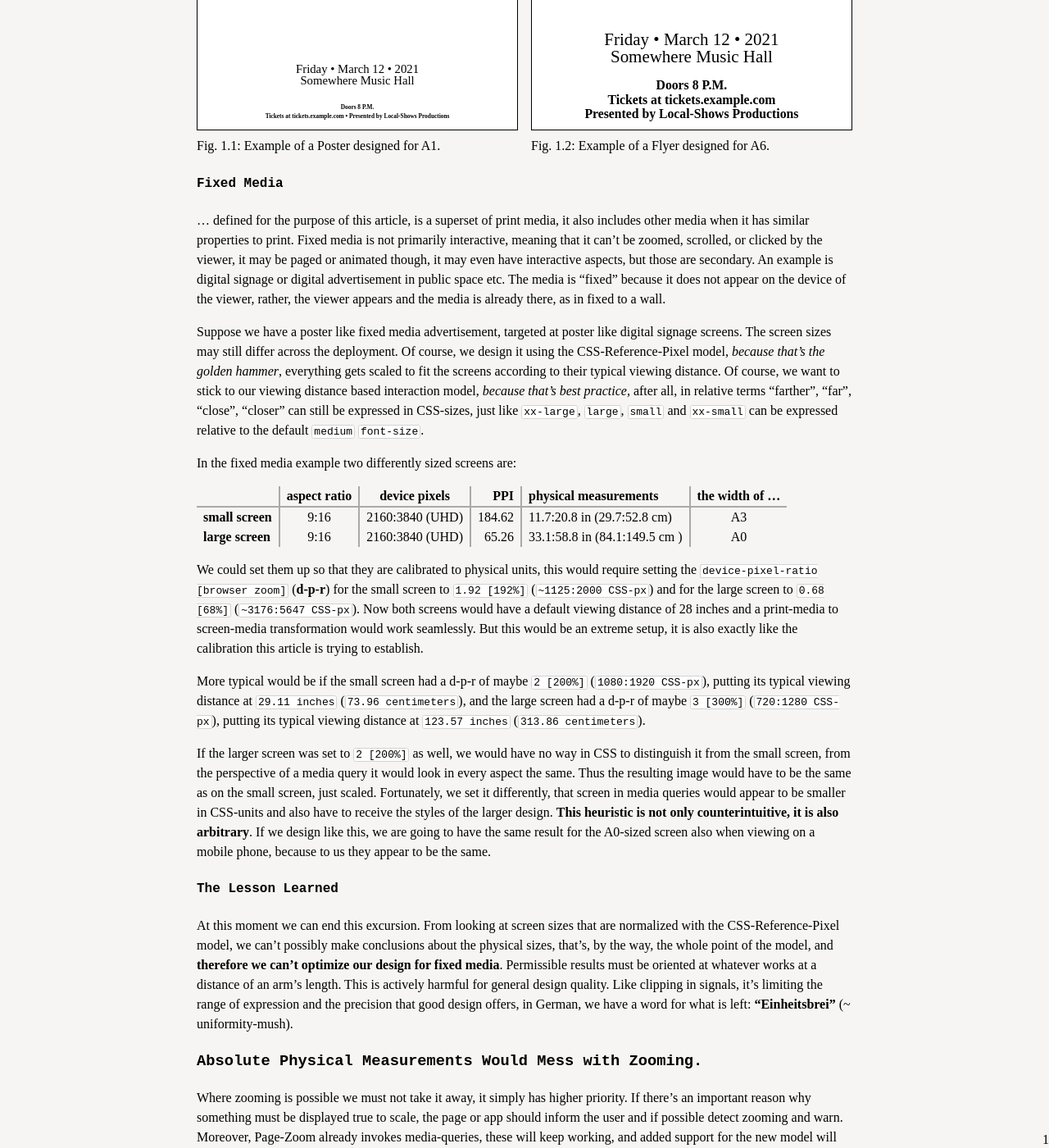
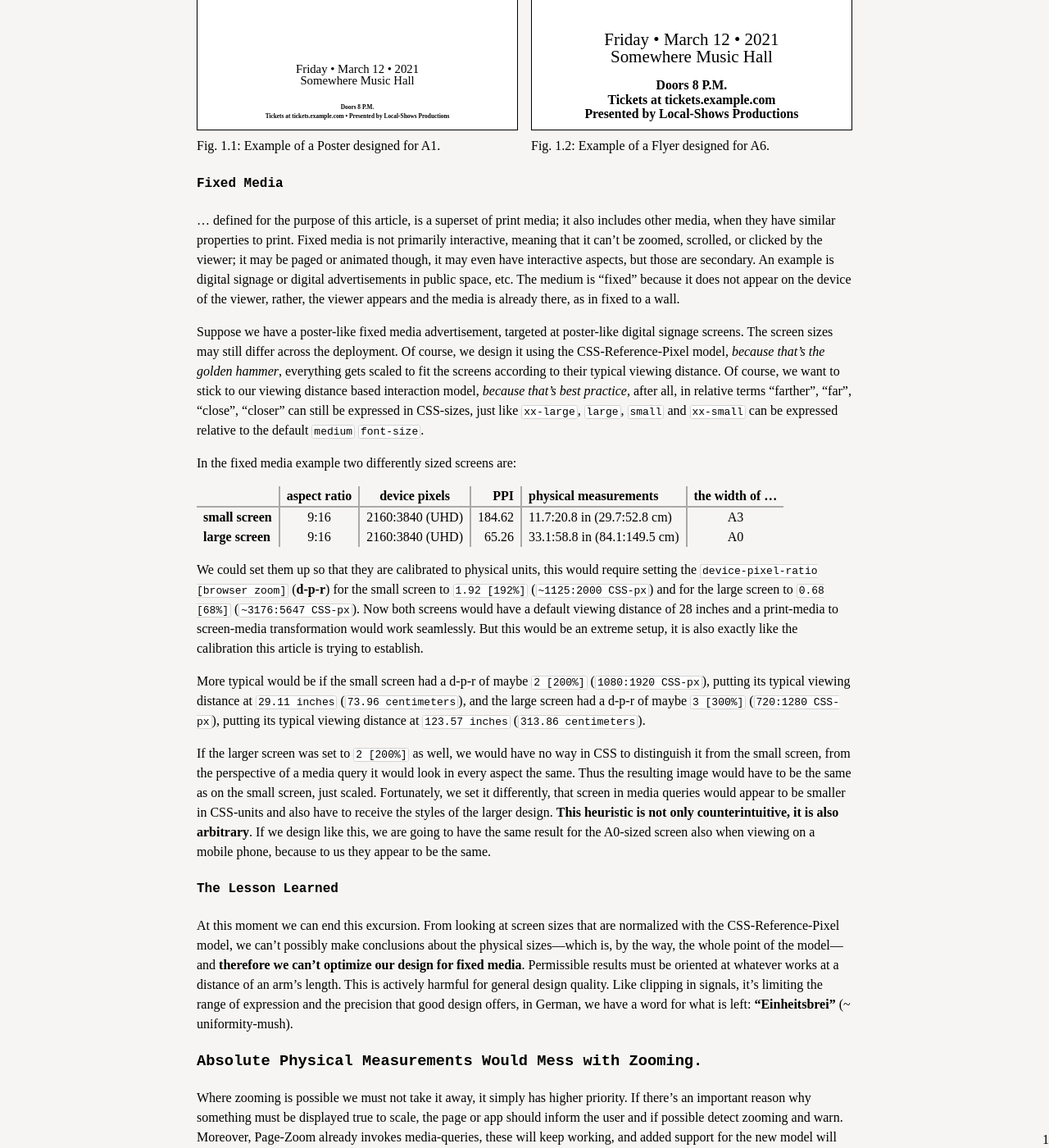
Before and after one commit to graphicore/varla-varfo, a Jekyll site: the page built from explorations/calibrate/index.md, in a window 1280 px wide and 1400 px high, scrolled down 6106 px. Shown: the whole window at 82% size. Built offline with Jekyll 4.4.1, drawn with Linux system fonts in a browser that asks for light colours; some web fonts are replaced; some of the changed text lies outside the part shown.

Commit message:
WIP Calibrate CSS: writing style improvements, thanks @tphinney

```diff
--- a/explorations/calibrate/index.md
+++ b/explorations/calibrate/index.md
@@ -23,11 +23,11 @@
 
 An important but often overlooked property of the CSS-unit system is that,
 on screens, its absolute length units don't describe what their names
-imply. The reasons are historical and the current status quo allows authors
+imply they do. The reasons are historical, and the current status quo allows authors
 to design without thinking about the deeper nature of their target devices,
-like size and viewer distance, which is a good thing. However, the
+like size and viewer distance—which is a good thing. However, the
 consequences are that a CSS-Pixel is likely not a hardware pixel on the
-display and that a CSS-Inch is likely not a real-world physical Inch.
+display, and that a CSS-Inch is likely not a real-world physical Inch.
 Regarding the latter, two categories of [use cases](#use-cases) are made infeasible or
 hard to implement:
 
@@ -35,13 +35,13 @@
  * accurate design, especially for [fixed media](#excursion-the-tale-of-fixed-media)
 
 This article is about enabling CSS-authors to work with real-world physical
-measurements and to make it easier to do so.
+measurements, and to make it easier to do so.
 
 ## "A robust and minimal calibration scheme"
 
 This is a demo of a simple widget that lets you, the user, calibrate your
 screen so that it can confidently display real-world distance units.
-Calibration is a big word, I hope the widget demonstrates sufficiently,
+Calibration is a big word; I hope the widget demonstrates sufficiently
 that it is *quickly done* and *not a big deal*.
 
 <div class="insert_calibration_widget"></div>
@@ -56,7 +56,7 @@
 
 The example expects square pixels. Generally, it is possible to calibrate
 width and height separately. However, on the web, reasonable square pixels
-can be expected and if they aren't square, it should be tackled on a different
+can be expected—and if they aren't square, it should be tackled on a different
 layer, e.g. OS or device driver.
 
 The calibration widget was inspired by [my own experiment](../techniques/absolute_units_evaluation.html)
@@ -87,7 +87,7 @@
 ## About this Document
 
 This article is answering a "work order" in the form of a
-[comment by @frivoal on w3c/csswg-drafts#614](https://github.com/w3c/csswg-drafts/issues/614">)
+[comment by @frivoal on w3c/csswg-drafts#614](https://github.com/w3c/csswg-drafts/issues/614)
 , a discussion on the Topic **"[css-values] Ability to address actual physical size #614"**:
 
 > […]
@@ -178,7 +178,7 @@
 … is tricky: it's not explicitly set anywhere in the device, nor does the
 spec document it or explain how to determine it. Instead, it is left to
 device manufacturers, operating systems, and user preferences to somehow
-come to a scaling factor that pleases or is good enough, *there's no
+come to a scaling factor that pleases or is good enough; *there's no
 precision*. Usually backward from there, *if we know some real-world
 measurement of the screen like PPI, its measurements, or the `--unit-scale-physical`
 factor*, we can [calculate](#calculate-device-typical-viewing-distance)
@@ -196,9 +196,9 @@
 
 Although I've seen claims that printers do not produce accurate output,
 in my tests with my home printer the measurements are *highly accurate*.
-The scale option in the print dialog is however an easy to trigger source
-of error, always set it to 100 % and don't allow to "fit to page width" or
-similar. (If that doesn't fix it, the calibration scheme as described here
+The scale option in the print dialog is however an easy-to-trigger source
+of error: always set it to 100 %, and don't allow "fit to page width" or
+similar options. (If that doesn't fix it, the calibration scheme as described here
 works for print as well!)
 
 The claim I made, that the CSS-Reference-Pixel is a simple
@@ -336,17 +336,17 @@
 #### Fixed Media
 
 … defined for the purpose of this article, is a superset
-of print media, it also includes other media when it has similar properties
+of print media; it also includes other media, when they have similar properties
 to print. Fixed media is not primarily interactive, meaning that it can't
-be zoomed, scrolled, or clicked by the viewer, it may be paged or animated
+be zoomed, scrolled, or clicked by the viewer; it may be paged or animated
 though, it may even have interactive aspects, but those are secondary. An
-example is digital signage or digital advertisement in public space etc.
-The media is "fixed" because it does not appear on the device of the viewer,
+example is digital signage or digital advertisements in public space, etc.
+The medium is "fixed" because it does not appear on the device of the viewer,
 rather, the viewer appears and the media is already there, as in fixed
 to a wall.
 
-Suppose we have a poster like fixed media advertisement, targeted at poster
-like digital signage screens. The screen sizes may still differ across the
+Suppose we have a poster-like fixed media advertisement, targeted at
+poster-like digital signage screens. The screen sizes may still differ across the
 deployment. Of course, we design it using the CSS-Reference-Pixel model,
 *because that's the golden hammer*, everything gets scaled to fit the
 screens according to their typical viewing distance. Of course, we want to
@@ -358,10 +358,10 @@
 
 In the fixed media example two differently sized screens are:
 
-|                 | aspect ratio | device pixels   | PPI    | physical measurements                   | the width of … |
-|---------------- | :----------: | --------------- | ------:| :-------------------------------------- |:--------------:|
-|**small screen** | 9:16         | 2160:3840 (UHD) | 184.62 | 11.7:20.8&nbsp;in (29.7:52.8&nbsp;cm)   | A3             |
-|**large screen** | 9:16         | 2160:3840 (UHD) |  65.26 | 33.1:58.8&nbsp;in (84.1:149.5&nbsp;cm ) | A0             |
+|                 | aspect ratio | device pixels   | PPI    | physical measurements                  | the width of … |
+|---------------- | :----------: | --------------- | ------:| :------------------------------------- |:--------------:|
+|**small screen** | 9:16         | 2160:3840 (UHD) | 184.62 | 11.7:20.8&nbsp;in (29.7:52.8&nbsp;cm)  | A3             |
+|**large screen** | 9:16         | 2160:3840 (UHD) |  65.26 | 33.1:58.8&nbsp;in (84.1:149.5&nbsp;cm) | A0             |
 
 We could set them up so that they are calibrated to physical units, this
 would require setting the `device-pixel-ratio [browser zoom]` (**d-p-r**) for the
@@ -393,8 +393,8 @@
 
 At this moment we can end this excursion. From looking at screen sizes
 that are normalized with the CSS-Reference-Pixel model, we can't possibly
-make conclusions about the physical sizes, that's, by the way, the whole
-point of the model, and **therefore we can't optimize our design for
+make conclusions about the physical sizes—which is, by the way, the whole
+point of the model—and **therefore we can't optimize our design for
 fixed media**. Permissible results must be oriented at whatever works at a
 distance of an arm’s length. This is actively harmful for general design
 quality. Like clipping in signals, it's limiting the
@@ -449,17 +449,17 @@
 
 It's OK that working with real physical measurements would make some
 things harder, the gist is that it would enable other things that are
-impossible to achieve under the CSS-Reference-Pixel. Despite, models
-would be **complementary**, there's no need to pick side.
+impossible to achieve under the CSS-Reference-Pixel. This is OK because the models
+are **complementary**, there's no need to pick a side.
 
 ### We would break interoperability/the internet.
 
-If we can't break anything, it will also be hard to do any good. We got
-to think of authors to act in good faith, that they want to create working
+If we can't break anything, it will also be hard to do any good. We should
+assume that authors act in good faith, that they want to create working
 designs, that they work hard to achieve that, and that they will find elegant
 solutions to difficult problems.
 
-Lets instead focus on *the tools that we already have in CSS* to make
+Let's instead focus on *the tools that we already have in CSS* to make
 robust designs and that will stay available. Because, without these tools,
 even the CSS-Reference-Pixel would fail to deliver on its promise.
 
@@ -535,13 +535,13 @@
 * real device width and height `window.screen.width / 96 / unitScalePhysical`<br />
   *<a name="window-screen-caveat">CAVEAT</a>:* The `window.screen` browser APIs needs  fixing:
     * [There's a bug with Firefox on Wayland](https://bugzilla.mozilla.org/show_bug.cgi?id=1661540)
-      I get odd values from `window.screen`, it reports `widht` and `height` in
+      I get odd values from `window.screen`, it reports `width` and `height` in
       device pixels, while the combination with Gnome on Xorg is fine and reporting
       values in CSS-Pixels.
     * [Chromium/Chrome does not make the necessary adaptions to `window.screen`
       when using browser zoom.](https://bugs.chromium.org/p/chromium/issues/detail?id=923686)
       Media-queries with e.g. `max-width` seem to get it right.
-    * Looks like it's better to use `window.innerWidth` and `window.innerHeigth`,
+    * Looks like it's better to use `window.innerWidth` and `window.innerHeight`,
       could also generally be more robust for usability.
 
 ### Accurate Design
@@ -549,19 +549,19 @@
 * The section about [fixed media](#excursion-the-tale-of-fixed-media)
   describes this extensively.
 * Knowing the real screen size will make it possible for designers to
-  make better-informed decisions, design quality will improve.
+  make better-informed decisions: design quality will improve.
 
 ### True to Scale Detail Reproduction, Research, Scientific Surveys
 
- * For research e.g. of archive material or digital collaboration.
-   Sometimes having an impression of a things true size is really important.
+ * For research e.g. of archive material or digital collaboration, sometimes
+   having an impression of a thing's true size is really important.
  * Show the actual scale ratio of an image displayed on the screen.
  * Readability, usability, a-b-testing studies, especially when online, create comparable conditions.
 
 ### E-Commerce
 
  * People always want to know the physical size of the book, phone, watch, postcard,
-   shoe, pen, whatever they are ordering. What better way than to just show it in the online shop?
+   shoe, pen… whatever they are ordering. What better way than to just show it in the online shop?
  * Make size matching simple. E.g. for online shopping, decide the correct
    size of gloves by matching the user's hand and a 1:1 image of the glove
    directly on the screen.
@@ -577,7 +577,7 @@
    in its intended size.
  * Pre-print proofing design, typographic design, layouts, etc. get an accurate
    impression of how big a design will be. This is necessary to judge layout
-   and typographic choices like font sizes, margins, line heights, etc.
+   and typographic choices such as font sizes, margins, line heights, etc.
  * Get an accurate impression of how big a design will appear from different
    distances. E.g. *"If you are 28 inches away from the screen the poster will
    appear as if the original was 15 meters away."* Sounds a lot like the
@@ -620,10 +620,10 @@
 ### Implementing Effective Standards for Readability
 
 * Font sizes for legal print, there could be definitions for absolute
-  requirements, if not by law maybe by *corporate compliance policy*.
-  E.g. Fonts may regularly become smaller than e.g. physical 12 pt because
-  the device defaults to 20 inches typical viewing distance instead of
-  28 inches.
+  requirements, often by law, and sometimes by *corporate compliance policy*.
+  E.g. Fonts may regularly become smaller than 12 pt because the device
+  is set up to be viewed from closer than 28 Inches, like a typical phone
+  or tablet.
 * Optimize readability, see the [subtitle example
   in #614 ff.](https://github.com/w3c/csswg-drafts/issues/614#issuecomment-542110115) by @nigelmegitt:
   *"If we could set physical sizes, we would have less need to compromise the user experience."*
@@ -688,7 +688,7 @@
           <option value="500cm">5 Meters</option>
       </select></label><br />
       <p>
-      <strong>You must be <span class="celestial_bodies-insert_viewing_distance">1 meter</span>
+      <strong>You must be <span class="celestial_bodies-insert_viewing_distance">1 Meter</span>
       away from your calibrated(!) screen to perceive the sizes true to scale.</strong></p>
       <p>
       <input type="checkbox" checked value="celestial_bodies-moon-max" />
@@ -710,7 +710,10 @@
 
 ### Out of the Box
 
- * Board/tabletop games that integrate e.g. a tablet app could get creative here.
+ * Board/tabletop games that integrate e.g. a tablet app could get creative
+   here, sometimes showing physical game elements (board, pieces) at actual
+   size, or showing screen contents that relate to the physical sizes of
+   those game elements.
  * Post-It note templates – imagine a wall of monitors with columns for
    Post-It notes. This could very much be a thing at companies like IBM
    who do "Design Thinking" corporate workshops, along with hundreds of
@@ -756,12 +759,12 @@
 ### Level 1
 
 A CSS `env(unit-scale-physical)` property is the main goal. At the same
-time, this is the hardest one to convince the CSS Working Group of, some
+time, this is the hardest one to convince the CSS Working Group of; some
 minds are already made up because similar attempts were made in the past
 and because it would involve some effort on the browser vendor site.
 
 One big contra argument always was that the calibration information would
-involve getting reliable information from the hardware and that this can’t
+involve getting reliable information from the hardware, and that this can’t
 be done 100 % reliably all the time. As described in [Level 0](#level-0),
 we can lead the way and show how to do this with user calibration as a fallback.
 On the positive side, *it's not 100 % of devices either that **can't** report
```
Also changed, not shown: explorations/calibrate/js/main.mjs (+6 -6 lines).
